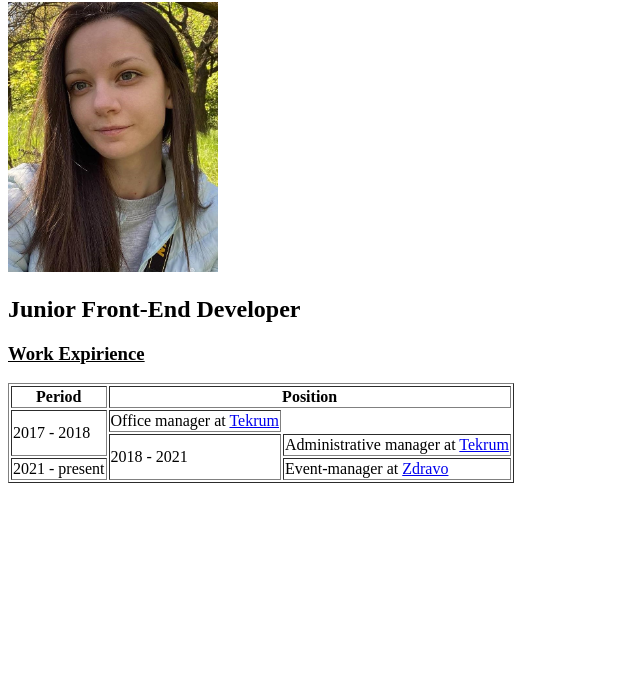
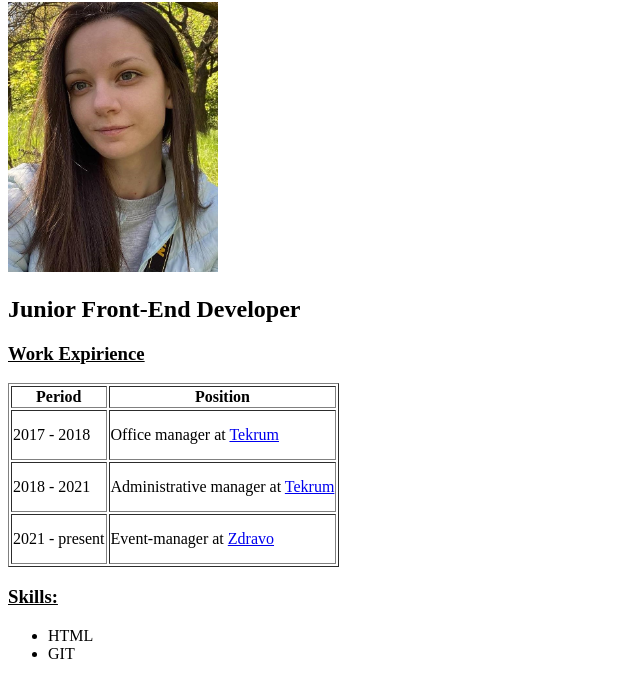
Before and after one commit to veronaRub/RobotDreams, a plain HTML site: page Lesson_5/index.html in a window 1280 px wide. Shown: the part 78-776 px from the top of the page, without its empty margins (0-640 px from the left). Drawn offline with Linux system fonts and the light colour scheme.

Commit message:
LastCommit

```diff
--- a/Lesson_5/index.html
+++ b/Lesson_5/index.html
@@ -14,28 +14,31 @@
         <table border="1">
             <thead>
                 <tr>
-                    <th colspan="1">
-                        Period
-                    </th>
-                    <th colspan="3">
-                        Position
-                    </th>
+                    <th colspan="1">Period</th>
+                    <th colspan="3">Position</th>
                 </tr>
             </thead>
             <tbody>
-                <tr>
-                    <td rowspan="2">2017 - 2018</td>
+                <tr style="height:50px">
+                    <td>2017 - 2018</td>
                     <td>Office manager at <a href="https://jobs.dou.ua/companies/tekrum/reviews/"target="_blank">Tekrum</a></td>
                 </tr>
-                <tr>
-                    <td rowspan="2">2018 - 2021</td>
+                <tr style="height:50px">
+                    <td>2018 - 2021</td>
                     <td>Administrative manager at <a href="https://jobs.dou.ua/companies/tekrum/reviews/"target="_blank">Tekrum</a></td>
                 </tr>
-                <tr>
-                    <td rowspan="2">2021 - present</td>
+                <tr style="height:50px">
+                    <td>2021 - present</td>
                     <td>Event-manager at <a href="https://zdravo.in.ua/"target="_blank">Zdravo</a></td>
                 </tr>
             </tbody>
         </table>
+        <u>
+            <h3>Skills:</h3>
+        </u>
+        <ul>
+            <li>HTML</li>
+            <li>GIT</li>
+        </ul>
     </body>
 </html>
```
